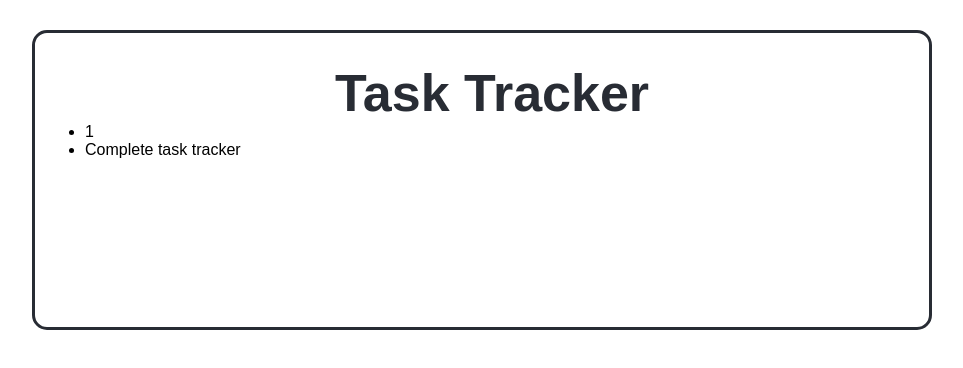
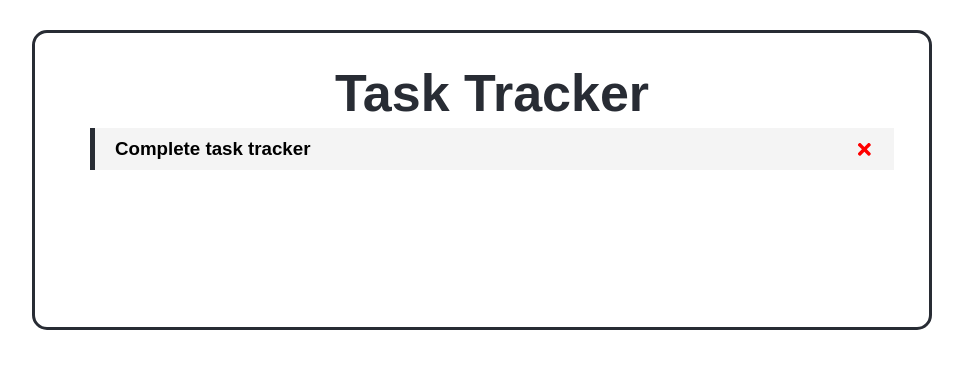
Before and after one commit to MatyasBorecek/TaskTracker, a React (Create React App) app: page / in a window 1280 px wide. Shown: the top 368 px of the page, without its empty margins (158-1121 px from the left). Built offline with nearby package versions, Linux system fonts and the light colour scheme; data requests are answered from the project's data file.

Commit message:
Add single task element and perform actions on it

```diff
--- a/package.json
+++ b/package.json
@@ -9,6 +9,7 @@
     "json-server": "^0.17.0",
     "react": "^17.0.2",
     "react-dom": "^17.0.2",
+    "react-icons": "^4.3.1",
     "react-scripts": "5.0.0",
     "web-vitals": "^2.1.3"
   },
--- /dev/null
+++ b/src/components/Task/Task.css
@@ -0,0 +1,16 @@
+.task {
+    background: #f4f4f4;
+    margin: 5px;
+    padding: 10px 20px;
+    cursor: pointer;
+}
+
+.task.reminder {
+    border-left: 5px solid #282c34;
+}
+
+.task h3 {
+    display: flex;
+    align-items: center;
+    justify-content: space-between;
+}
--- /dev/null
+++ b/src/components/Task/Task.js
@@ -0,0 +1,21 @@
+import { FaTimes } from 'react-icons/fa';
+import './Task.css';
+
+const Task = ({task, deleteTask, changeReminderState}) => {
+    return (
+        <div
+            className={`task ${task.reminder && 'reminder'}`}
+            onDoubleClick={() => changeReminderState(task.id)}
+        >
+            <h3>
+                {task.name}{' '}
+                <FaTimes
+                    style={{color: 'red', cursor: 'pointer'}}
+                    onClick={() => deleteTask(task.id)}
+                />
+            </h3>
+        </div>
+    )
+}
+
+export default Task
--- a/src/components/Tasks/Tasks.js
+++ b/src/components/Tasks/Tasks.js
@@ -1,3 +1,4 @@
+import Task                    from "../Task/Task";
 import { useEffect, useState } from "react";
 
 const Tasks = () => {
@@ -14,26 +15,57 @@ const Tasks = () => {
                     throw err;
                 }
             });
-    }, []);
+        }, []
+    );
 
     const fetchTasks = async () => {
         const res = await fetch('http://localhost:5000/tasks');
         return await res.json();
     };
 
+    const fetchSingleTask = async (id) => {
+        const res = await fetch(`http://localhost:5000/tasks/${id}`);
+        return await res.json();
+    };
+
+    const deleteTask = async (id) => {
+        const res = await fetch(`http://localhost:5000/tasks/${id}`, {method: 'DELETE'});
+        res.status === 200 ?
+            setTasks(tasks.filter((task) => (task.id !== id))) :
+            alert('Error Deleting This Task')
+    };
+
+    const changeReminderState = async (id) => {
+        const taskToToggle = await fetchSingleTask(id);
+        const updTask = {...taskToToggle, reminder: !taskToToggle.reminder};
+
+        const res = await fetch(`http://localhost:5000/tasks/${id}`, {
+            method: 'PUT',
+            headers: {
+                'Content-type': 'application/json',
+            },
+            body: JSON.stringify(updTask),
+        });
+        const data = await res.json();
+
+        setTasks(
+            tasks.map(
+                task =>
+                    task.id === id ?
+                        {...task, reminder: data.reminder} :
+                        task
+            )
+        );
+    }
+
     return (
-        <>
         <ul>
             {
                 tasks.map((task) => {
-                        return <>
-                            <li>{task.id}</li>
-                            <li>{task.name}</li>
-                        </>
+                    return <Task task={task} deleteTask={deleteTask} changeReminderState={changeReminderState}/>
                 })
             }
         </ul>
-        </>
     );
 }
 
```
Also changed, not shown: 1 other file (tests, documents, lock files or other folders). Lines whose indentation alone changed are shown as unchanged.
